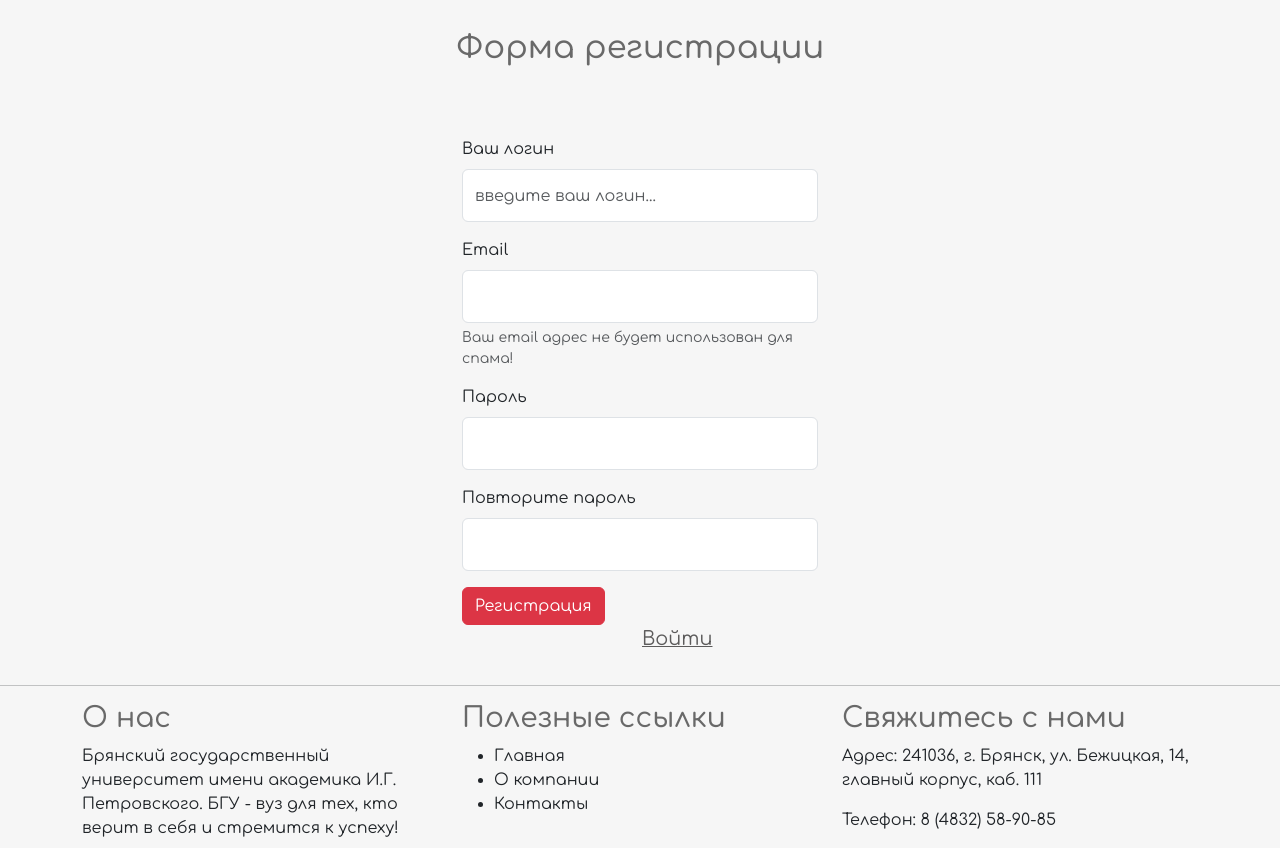
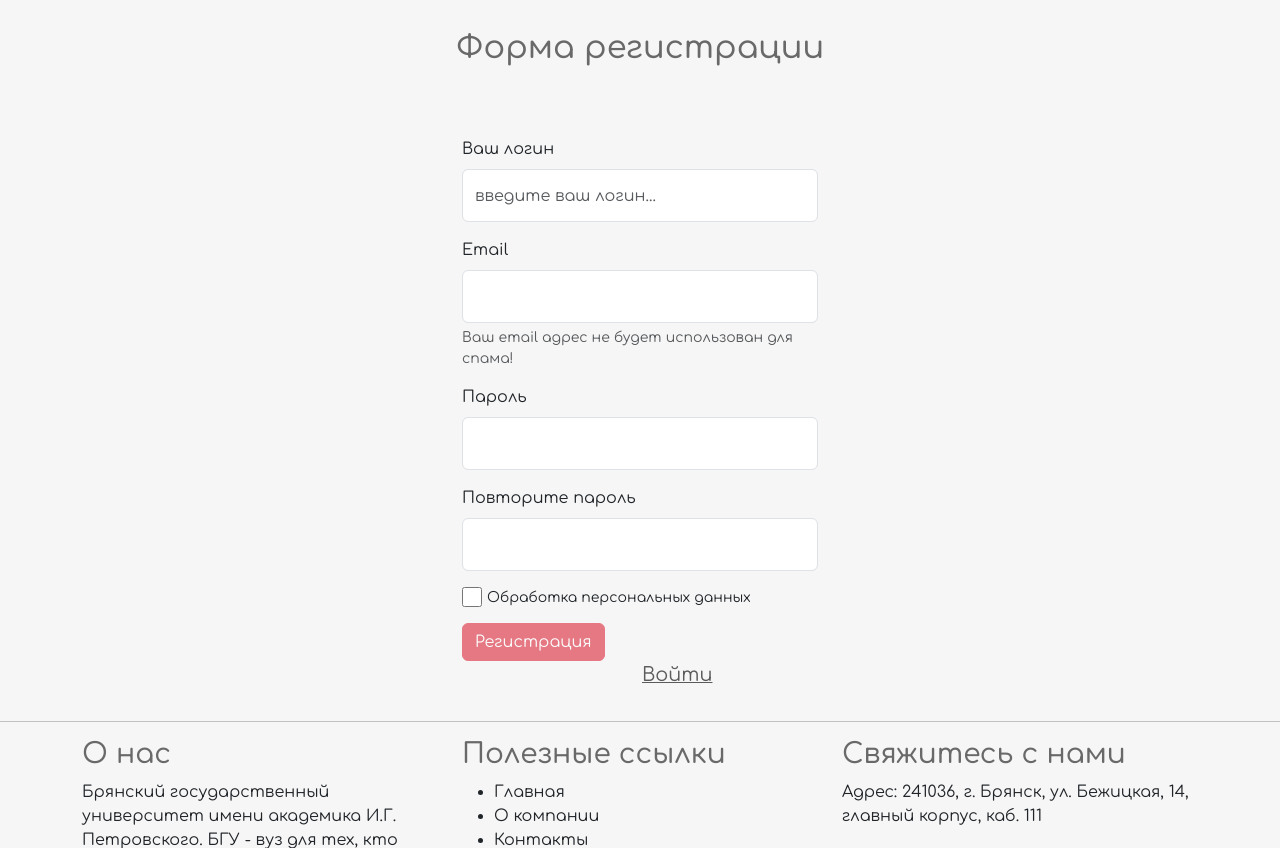
Before and after one commit to kiryalemeshev/DiplomWeb, a PHP site: page /DiplomWeb/reg.php in a window 1280 px wide. Shown: the part 71-919 px from the top of the page. Run offline with PHP 8.4, Linux system fonts and the light colour scheme.

Commit message:
test add array error and check box reg forms

```diff
--- a/reg.php
+++ b/reg.php
@@ -17,6 +17,20 @@
             display: inline-block;
             margin: 0; /* Убираем стандартные отступы у параграфов */
         }
+        .checkbox-container {
+            display: flex;
+            align-items: center;
+            margin-bottom: 15px;
+        }
+
+        .checkbox-container input[type="checkbox"] {
+            width: 20px;
+            height: 20px;
+            margin-right: 5px;
+        }
+
+        .checkbox-container label {
+            font-size: 14px;
     </style>
 
     <link href="https://cdn.jsdelivr.net/npm/bootstrap@5.3.3/dist/css/bootstrap.min.css" rel="stylesheet"
@@ -72,7 +86,14 @@
         </div>
         <div class="w-100"></div>
         <div class="mb-3 col-12 col-md-4">
-            <button type="submit" class="btn btn-danger" name="button-reg">Регистрация</button>
+            <!-- Чекбокс и текст -->
+            <div class="checkbox-container">
+                <input type="checkbox" id="termsCheckbox" required>
+                <label for="termsCheckbox">Обработка персональных данных</label>
+            </div>
+
+            <!-- Кнопка, которая блокируется до установки галочки -->
+            <button type="submit" class="btn btn-danger" name="button-reg" disabled>Регистрация</button>
             <a href="log.php">Войти</a>
         </div>
     </form>
@@ -86,5 +107,21 @@
 
 
 <script src="https://cdn.jsdelivr.net/npm/bootstrap@5.3.3/dist/js/bootstrap.bundle.min.js" integrity="sha384-YvpcrYf0tY3lHB60NNkmXc5s9fDVZLESaAA55NDzOxhy9GkcIdslK1eN7N6jIeHz" crossorigin="anonymous"></script>
+<script>
+    const termsCheckbox = document.getElementById('termsCheckbox');
+    const submitButton = document.querySelector('[name="button-reg"]');
+
+    function toggleSubmitButton() {
+        if (termsCheckbox.checked) {
+            submitButton.disabled = false;
+        } else {
+            submitButton.disabled = true;
+        }
+    }
+
+    termsCheckbox.addEventListener('change', toggleSubmitButton);
+    toggleSubmitButton(); // Проверяем состояние чекбокса при загрузке страницы
+</script>
+
 </body>
 </html>
```
Also changed, not shown: admin/posts/create.php (+6 -3 lines), app/controllers/posts.php (+21 -15 lines), app/helps/errorinfo.php (added, +7 -0 lines), assets/css/admin.css (+16 -0 lines), assets/image/posts/1735141404_nnvnQJ2Ie9I.jpg (added), assets/image/posts/1735142992_nnvnQJ2Ie9I.jpg (added), assets/image/posts/1735143006_nnvnQJ2Ie9I.jpg (added).
